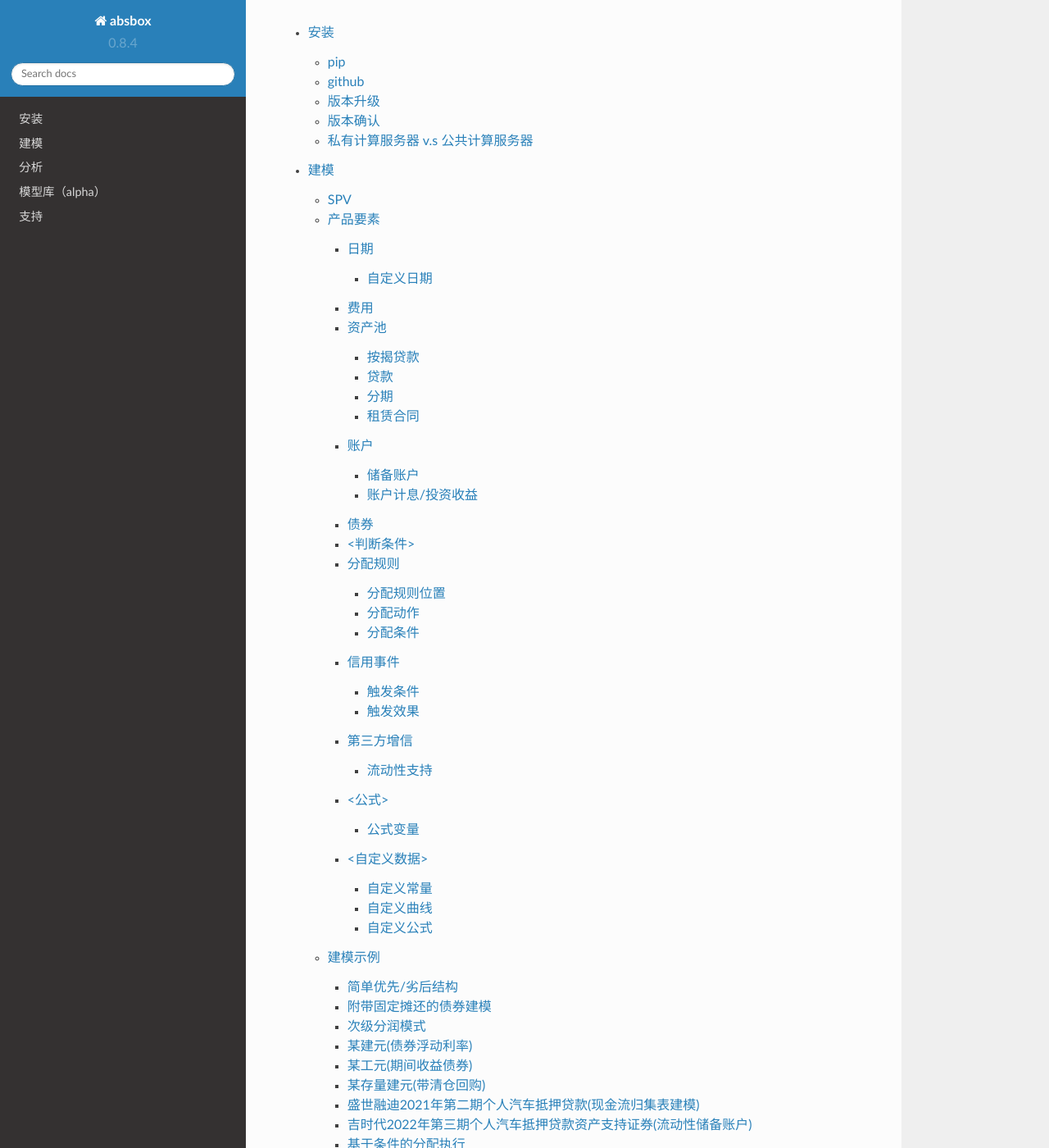
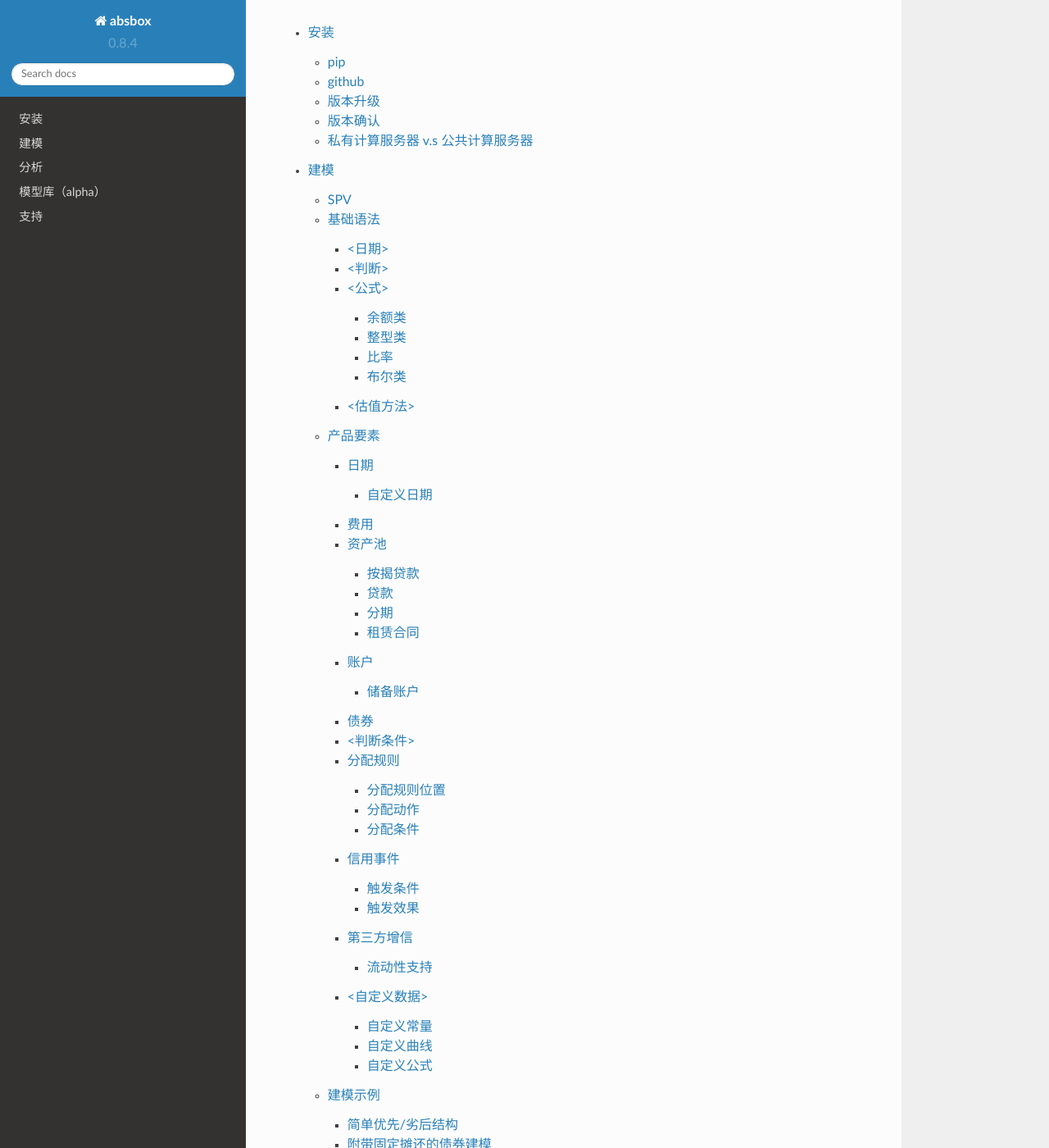
Before and after one commit to yellowbean/pyabs-doc, a Sphinx documentation site: the page built from docs/source/index.rst, in a window 1280 px wide and 1400 px high, scrolled down 632 px. Shown: the whole window at 82% size. Built offline with Sphinx 7.4.7 and the Read the Docs theme 2.0.0, drawn with Linux system fonts in a browser that asks for light colours; some of the changed lines change nothing that is shown.

Commit message:
add components for modelling

```diff
--- a/docs/source/建模.rst
+++ b/docs/source/建模.rst
@@ -28,8 +28,112 @@ SPV
       触发事件: dict = None  -> 描述 产品进入 ``加速清偿`` ``违约`` 的条件
       状态:str = "摊销"   -> 默认的产品状态,其他可选项为"循环","加速清偿","违约".现金流分配机制会按照状态不同而不同.
 
+基础语法
+==========
+
+<日期>
+---------
+用于标注一个日期序列
+
+  * "月末"   ->  每个月末
+  * "季度末" ->  每年每个季度末,0331,0630,0930,1231
+  * "年末"   ->  每年 1230
+  * "月初"   ->  每个月1号
+  * "季度初" ->  每个季度初, 0301,0601,0901, 1201
+  * "年初"   ->  每年 0101
+  * ["每年",MM,DD] -> 每年的某一天
+  * ["每月",DD]  -> 每月的某一天
+  * ["CustomDate","YYYY-MM-DD","YYYY-MM-DD"....] -> 自定义日期
+  * ["EveryNMonth","YYYY-MM-DD", N] -> 开始于某个日期，以及之后的相隔N个月的每一天
+
+除了上述单一标注日期序列的语法之外， 还可以通过 组合 的方式对上述日期进行修改操作。
+
+* ["之后","YYYY-MM-DD",<日期>] -> 仅保留 <日期> 于 “YYYY-MM-DD” 之后的日期
+* ["AllDatePattern",<日期1>,<日期2>.....] -> 对所有<日期>进行集合，并且排序去重
+* ["排除",<日期1>,<日期2>.....] -> 按照 <日期1> 进行计算日期序列，并且排除 <日期2>，<日期3>…
+* ["平移",<日期>,N] -> 按照 <> 生成日期序列，并且对每个日期都向后挪动N天 （如果N为负数，那么就向前挪动）
+
+
+<判断>
+---------
+
+判断用于描述某个条件是否满足。
+
+* ["状态", _st] -> 当前 产品状态
+* ["同时满足", <判断1>，<判断2>.。] ->  所有条件同时满足
+* ["任一满足", <判断1>, <判断2>.. ] ->  任意条件满足
+* [<公式>, True|False ] -> 查看某个公式是否是True/False
+* [<公式>, op, <公式>] -> 比较两个公式
+* [<公式>, op, <曲线>] -> 公式和曲线比较
+* [<公式>, op, n] -> 比较 <公式> ,>,>=,=,<,<=, n
+* [op, YYYY-MM-DD ] ->  比较在某个日期之前,之后
+
+<公式>
+---------
+<公式> 用于标注关于产品测算中的数值，包括余额类的（Balance），整形类的（Int），布尔（Bool）
+
+余额类
+^^^^^^^^
+* 债券
+  * ("债券余额",) ->
+  * ("债券余额","A","B") ->
+  * ("初始债券余额",) ->
+  * ("债券待付利息","A","B") ->
+  * ("债券已付利息","A") ->
+  * ("债券低于目标余额","A") ->
+
+* 资产池
+  * ("资产池余额",) ->
+  * ("初始资产池余额",) ->
+  * ("资产池违约余额",) ->
+  * ("资产池累计违约余额",) ->
+
+
+* 账户
+  * ("所有账户余额",) ->
+  * ("账户余额","A","B") -> 账户 “A” “B” 的余额之和
+  * ("储备账户缺口","A","B") ->  储备账户的缺口余额之和
+
+* 费用
+  * ("待付费用","F1","F2") -> 应付费用之和
+  * ("已付费用","F1","F2") -> 已付费用之和
+
+* 组合类
+  * ("系数", <公式>,<Number>) -> 对公式乘以一个系数
+  * ("Max", <公式>, <公式>) ->
+  * ("Min", <公式>, <公式>) ->
+  * ("合计", <公式1>,<公式2>,<公式3> ..) -> 所有公式求和
+  * ("差额", <公式1>,<公式2>,<公式3> ..) -> 用第一个<公式> 减去后续所有公式
+  * ("常数", <Number>) ->
+  * ("自定义", <Name of user define data>) ->
+
+整型类
+^^^^^^^^
+  * ("到期月份","A") -> 债券A距离其到期日的月份数量
+  * ("债务人数量",) ->
+
+比率
+^^^^^^^
+  * ("债券系数",) -> 当前所有债券余额/ 所有债券发行余额之和
+  * ("资产池系数",) -> 当前资产池正常资产余额 / 资产池初始余额
+  * ("资产池累计违约率",) ->
+
+布尔类
+^^^^^^^^
+  * ("事件", loc ,idx) -> 查询风险事件是否触发
+
+<估值方法>
+-----------
+
+* ["正常|违约", a, b] -> 对 正常类资产 和 违约类 资产的余额分别乘以a 和 b ，获得估值
+* ["正常|拖欠|违约", a, b, c] -> 增加了对 拖欠 状态的 估值
+* ["贴现|违约", a, b] -> 对正常类资产进行 曲线贴现估值，对违约资产进行余额*b 进行估值
+* ["贴现曲线", ts] -> 对现金流进行贴现估值
+
 产品要素
-=======
+=========
+
+
 日期
 --------
 
@@ -59,13 +163,13 @@ SPV
   * "季度末" ->  每年每个季度末,0331,0630,0930,1231
   * "年末"   ->  每年 1230
   * "月初"   ->  每个月1号
-  * "季度初" -> 每个季度初, 0301,0601,0901, 1201
+  * "季度初" ->  每个季度初, 0301,0601,0901, 1201
   * "年初"   ->  每年 0101
   * ["每年",MM,DD]
   * ["每月",DD]
 
 自定义日期
-^^^^^^^^
+^^^^^^^^^^^
 
 针对非规则的收款频率和付款频率,用户可以自定义日期。
 
@@ -263,7 +367,7 @@ SPV
 
 
 账户计息/投资收益
-^^^^^^^^^^^^^^^
+^^^^^^^^^^^^^^^………………
 
 通过 ``计息`` 关键字描述账户的活期利息或者投资收益。
 
@@ -451,11 +555,11 @@ SPV
 
   * 出售资产
 
-    * 格式为 ``["出售资产", 计价方式, 目标转入账户 ]``
+    * 格式为 ``["出售资产", <估值方法> , 目标转入账户 ]``
 
   * 购买资产
 
-    * 格式为 ``["购买资产", 计价方式, 支出账户, None]``
+    * 格式为 ``["购买资产", <估值方法>, 支出账户, None]``
 
   * 流动性支持
 
@@ -476,10 +580,17 @@ SPV
 
 分配条件
 ^^^^^^^^
-分配条件用于确定 ``分配动作`` 是否执行。
 
-格式为
+分配条件用于确定 ``分配动作`` 是否执行
+
+一种类似于 IF ，格式为
   * ``["条件执行",<判断条件>，<分配动作1>，<分配动作2>，<分配动作3>....]``
+
+一种类型与 IF-ELSE , 格式为
+  * ``["条件执行2",<判断条件>，
+        [ <分配动作1>，<分配动作2>，<分配动作3>....]
+        [ <分配动作1>，<分配动作2>，<分配动作3>....]
+        ]``
 
 
 
@@ -661,41 +772,6 @@ SPV
 .. code-block:: python
 
   ["流动性支持报酬","账户01","流动性支持方名称"]
-
-
-
-<公式>
---------
-
-``absbox`` 最强大的地方在于一套规范的公式计算语法。语法结合Lisp的语法和递归思想的影响，实现多层嵌套，完成产品各项指标计算。
-
-公式变量
-^^^^^^^^
-
-公式内容包括
-
-  * ("债券余额",):
-  * ("资产池余额",):
-  * ("初始债券余额",):
-  * ("初始资产池余额",):
-  * ("债券系数",):   -> 债券剩余比率
-  * ("资产池系数",):  -> 资产池剩余比例
-  * ("所有账户余额",):
-  * ("账户余额",<账户1>,...<账户N>):
-  * ("系数",<公式>,系数): -> 将 `公式` 乘以 一个系数。
-  * ("债券余额",[<债券ID>]):
-  * ("债券低于目标余额",<债券ID>):
-  * ("债券待付利息",<债券ID1>...<债券ID N>):
-  * ("债券已付利息",<债券ID1>...<债券ID N>):
-  * ("待付费用",<费用ID1>...<费用ID N>):
-  * ("已付费用",<费用ID1>...<费用ID N>):
-  * ("储备账户缺口",<账户名称1>):
-  * ("Min",<公式1>,<公式2>):
-  * ("Max",<公式1>,<公式2>):
-  * ("合计",<公式1>...<公式 N>):
-  * ("差额",<公式1>...<公式 N>):
-  * ("常数",n):
-  * ("自定义",<自定义变量名称>):
 
 
 <自定义数据>
@@ -1011,10 +1087,7 @@ ABCD 是在中国信贷市场常见的账户转移公式。
 .. literalinclude:: deal_sample/test24.py
    :language: python
    :linenos:
-   :emphasize-lines: 56-71
-
-
-
+   :emphasize-lines: 105-119
 
 
 建模文件保存/读取
```
